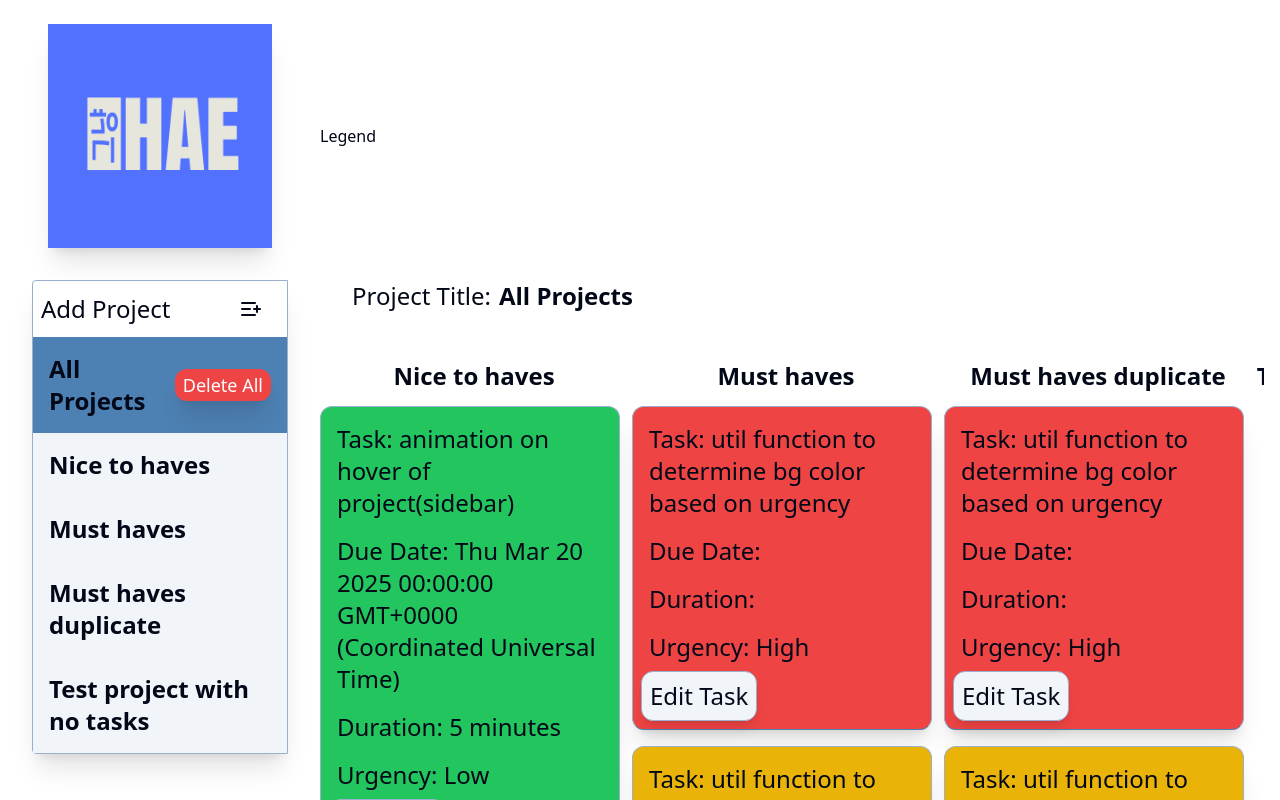
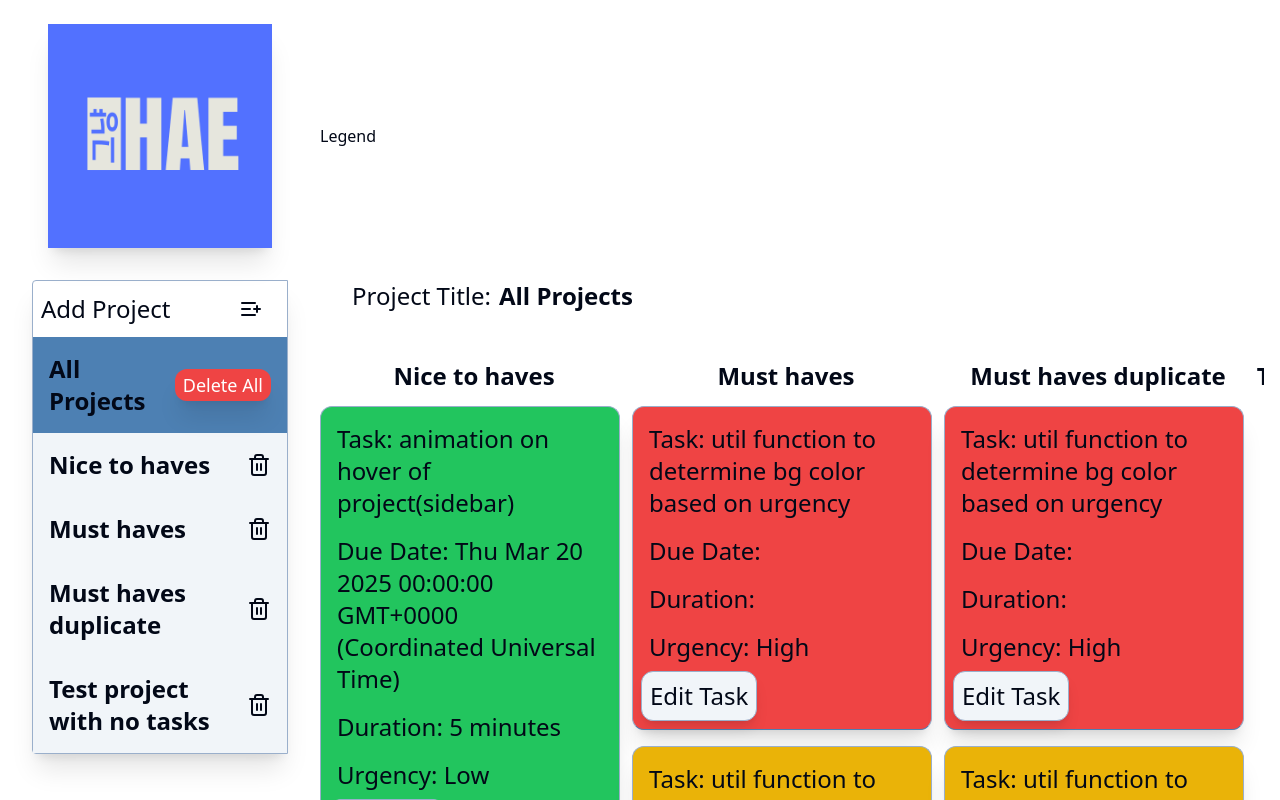
Before and after one commit to ganglinwu/new-todo-app, a React (Vite) app: page / in a window 1280 px wide. Shown: the top 800 px of the page. Built offline with nearby package versions, Linux system fonts and the light colour scheme.

Commit message:
feat(sidebar): delete individual project
- refactored deleteHover to allDeleteHover to differentiate between
  delete all project and delete single project

```diff
--- a/src/layout/sidebar/subcomponents/ProjectScrollArea.tsx
+++ b/src/layout/sidebar/subcomponents/ProjectScrollArea.tsx
@@ -1,4 +1,4 @@
-import { ListPlus } from "lucide-react";
+import { ListPlus, Trash2 } from "lucide-react";
 import { ScrollArea } from "../../../../@/components/ui/scroll-area.tsx";
 import {
   HoverCard,
@@ -17,7 +17,7 @@ import {
 import AddProject from "../../addProject/AddProject.tsx";
 import { SetStateAction, useState } from "react";
 import { Button } from "../../../../@/components/ui/button.tsx";
-import { deleteAllProj } from "../../../utils/deleteProj.ts";
+import { deleteAllProj, deleteProj } from "../../../utils/deleteProj.ts";
 
 type projectScrollAreaProps = {
   projects?: projects[];
@@ -36,6 +36,7 @@ export default function ProjectScrollArea({
   userData,
   setUserData,
 }: projectScrollAreaProps) {
+  const [allDeleteHover, setAllDeleteHover] = useState(false);
   const [deleteHover, setDeleteHover] = useState(false);
   return (
     <ScrollArea className="shadow-xl border border-border rounded-l">
@@ -62,7 +63,7 @@ export default function ProjectScrollArea({
       </div>
       <div className="bg-secondary">
         <div
-          className={`${selectedProject === "All Projects" ? `${deleteHover ? "bg-red-300" : "bg-accent"}` : `${deleteHover ? "bg-red-300" : "hover:bg-blue-300"}`} transition-all flex justify-between pr-2 md:pr-4`}
+          className={`${selectedProject === "All Projects" ? `${allDeleteHover ? "bg-red-300" : "bg-accent"}` : `${allDeleteHover ? "bg-red-300" : "hover:bg-blue-300"}`} transition-all flex justify-between pr-2 md:pr-4`}
           onClick={() => onSelect("All Projects")}
         >
           <h4 className="font-semibold p-2 text-xs md:text-lg md:p-4 lg:text-2xl lg-p-6 self-center">
@@ -71,12 +72,13 @@ export default function ProjectScrollArea({
           <Button
             className="z-10 bg-red-500 px-1 md:px-2 h-6 md:h-8 self-center rounded-xl border-none shadow-xl hover:bg-red-800 text-white text-xs md:text-lg "
             onMouseOver={() => {
-              setDeleteHover(true);
+              setAllDeleteHover(true);
             }}
             onMouseLeave={() => {
-              setDeleteHover(false);
+              setAllDeleteHover(false);
             }}
             onClick={() => deleteAllProj(userData, setUserData)}
+            type="button"
           >
             Delete All
           </Button>
@@ -86,14 +88,25 @@ export default function ProjectScrollArea({
           projects.map((project) => (
             <div
               key={project.projectName}
-              className={`${selectedProject === project.projectName ? "bg-accent" : "hover:bg-blue-300"} transition-colors`}
+              className={`${selectedProject === project.projectName ? `${deleteHover ? "bg-red-300" : "bg-accent"}` : `${deleteHover ? "hover:bg-red-300" : "hover:bg-blue-300"}`} transition-colors`}
               onClick={() => onSelect(project.projectName)}
             >
               <HoverCard>
-                <HoverCardTrigger>
+                <HoverCardTrigger className="flex justify-between pr-3 md:pr-4">
                   <h4 className="font-semibold p-2 text-xs md:text-lg md:p-4 lg:text-2xl lg-p-6 self-center">
                     {project.projectName}
                   </h4>
+                  <Button
+                    className="aspect-square h-4 md:h-6 rounded-xl border-none self-center"
+                    type="button"
+                    onMouseOver={() => setDeleteHover(true)}
+                    onMouseLeave={() => setDeleteHover(false)}
+                    onClick={() =>
+                      deleteProj(project.projectName, projects, setProjects)
+                    }
+                  >
+                    <Trash2></Trash2>
+                  </Button>
                 </HoverCardTrigger>
                 <HoverCardContent className="bg-white">
                   <h6>Tasks:</h6>
--- a/src/utils/deleteProj.ts
+++ b/src/utils/deleteProj.ts
@@ -4,12 +4,12 @@ import { projects, userData } from "../types";
 export function deleteProj(
   projName: string,
   projects: projects[],
-  setProjects: React.Dispatch<SetStateAction<projects[]>>,
+  setProjects: React.Dispatch<SetStateAction<projects[] | undefined>>,
 ) {
-  projects = projects.filter((proj) => {
+  const newProjects = projects.filter((proj) => {
     return proj.projectName !== projName;
   });
-  setProjects(projects);
+  setProjects(newProjects);
   alert("Project deleted.");
 }
 
```
